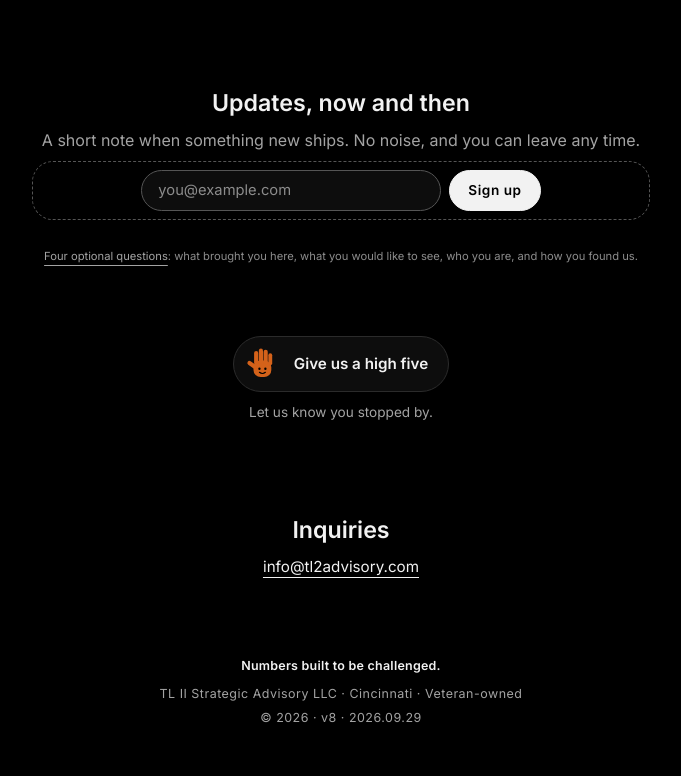
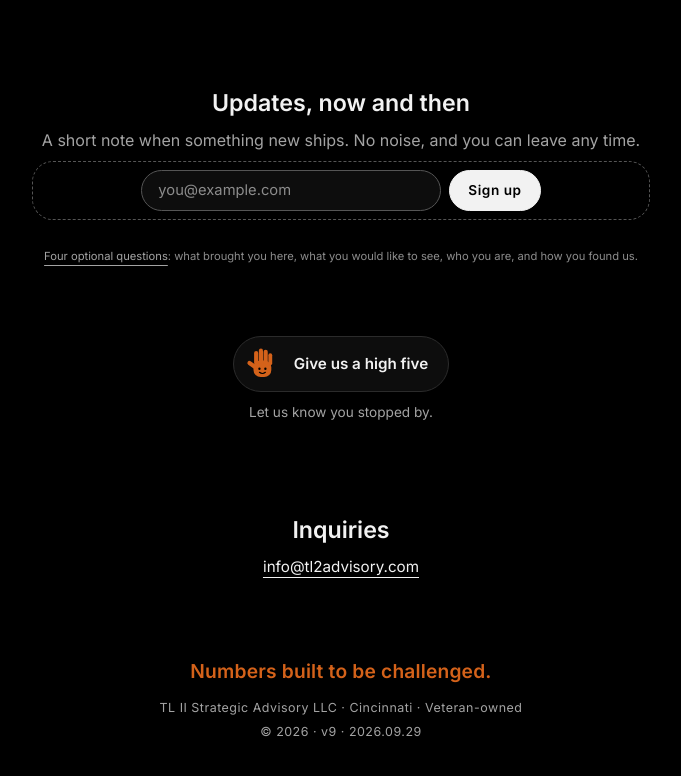
Before and after one commit to lainetj213/tl2advisory-site, a plain HTML site: page index.html in a window 1280 px wide. Shown: the part 1833-2609 px from the top of the page, without its empty margins (299-980 px from the left). Drawn offline with Linux system fonts and the light colour scheme; no server answers.

Commit message:
v9: Footer motto larger, accent color

```diff
--- a/index.html
+++ b/index.html
@@ -116,7 +116,7 @@
 <footer class="site">
   <p class="motto">Numbers built to be challenged.</p>
   <p>TL II Strategic Advisory LLC &middot; Cincinnati &middot; Veteran-owned</p>
-  <p>&copy; <span id="yr">2026</span> &middot; <span class="ver">v8 · 2026.09.29</span></p>
+  <p>&copy; <span id="yr">2026</span> &middot; <span class="ver">v9 · 2026.09.29</span></p>
 </footer>
 
 <script>
--- a/styles.css
+++ b/styles.css
@@ -225,3 +225,5 @@ footer.site .motto { color: var(--text); font-weight: 600; letter-spacing: 0.02e
 @media (max-width: 400px) { nav.top { gap: 16px; flex-wrap: wrap; font-size: 0.78rem; } }
 /* "All of Signal" sat flush under the Radiooooo pill: .side p outranks .side-link, so give it its own room. */
 .side .side-link { margin: 26px 0 0; padding-top: 14px; border-top: 1px solid var(--line); font-size: 0.85rem; }
+/* Footer motto: larger, in the accent. 1.2rem bold keeps it "large text", so the orange passes contrast on the light themes too. */
+footer.site .motto { font-size: 1.2rem; color: var(--accent); letter-spacing: 0.01em; margin-bottom: 12px; }
```
Also changed, not shown: labs.html (+1 -1 lines), links.html (+1 -1 lines), news.html (+1 -1 lines), signal.html (+1 -1 lines), tieout.html (+1 -1 lines).
